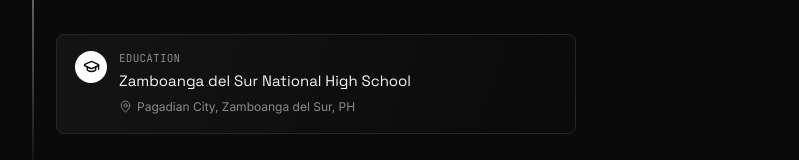
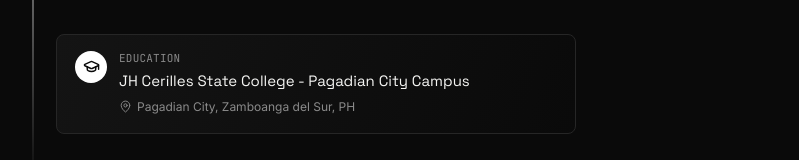
Before and after one commit to jrames15/Portfolio, a React (Vite) app: page / in a window 1280 px wide. Shown: the part 313-473 px from the top of the page, without its empty margins (228-1027 px from the left). Built offline with nearby package versions, Linux system fonts and the light colour scheme.

Commit message:
Update portfolio.jsx

```diff
--- a/src/portfolio.jsx
+++ b/src/portfolio.jsx
@@ -21,7 +21,6 @@ const data = {
       "Beginner web developer with an NCII certificate, building one project at a time.",
     location: "Pagadian City, Zamboanga del Sur, PH",
     school: "JH Cerilles State College - Pagadian City Campus",
-    school: "Zamboanga del Sur National High School",
     email: "jamesrheinm@gmail.com",
     socials: [
       { label: "GitHub", handle: "jrames15", url: "https://github.com/jrames15", Icon: GithubIcon },
```
